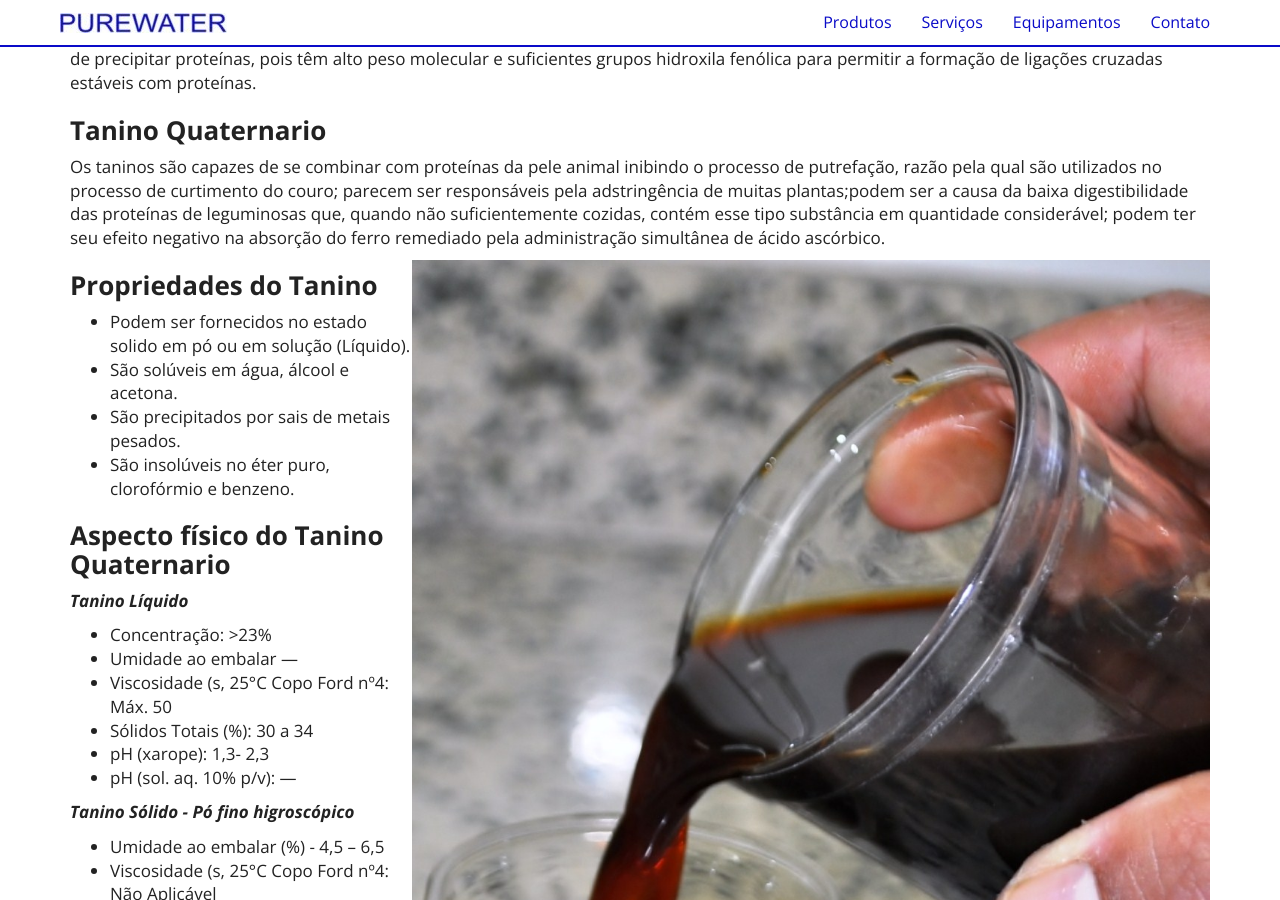
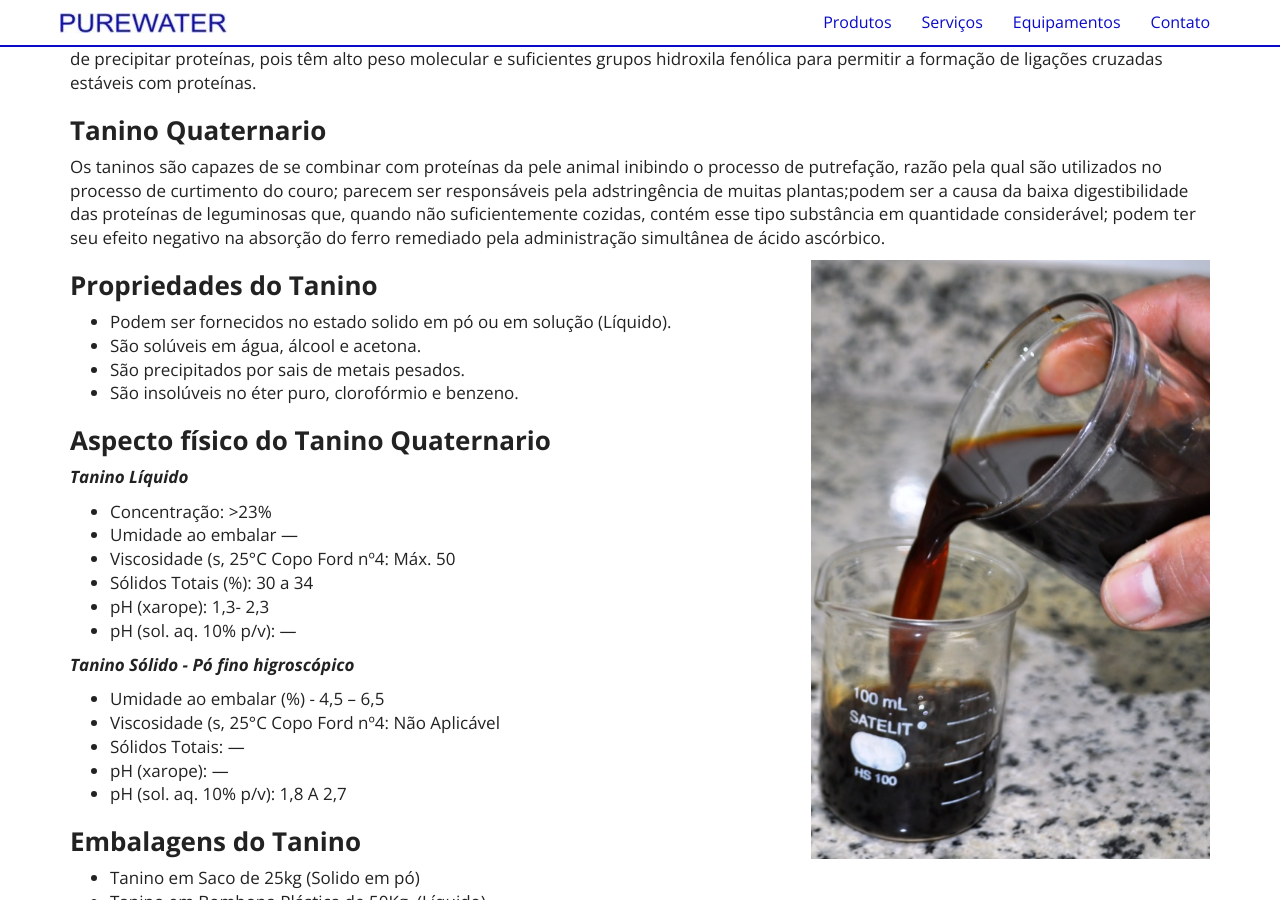
Before and after one commit to purewaterefluentes/purewaterefluentes.github.io, a Jekyll site: the page built from produtos/tanino-vegetal.md, in a window 1280 px wide and 900 px high, scrolled down 756 px. Built offline with Jekyll 4.4.1, drawn with Linux system fonts in a browser that asks for light colours; nearby versions of some CDN libraries; library files that are not in the unit come from our copies.

Commit message:
Update tanino-vegetal.md

```diff
--- a/produtos/tanino-vegetal.md
+++ b/produtos/tanino-vegetal.md
@@ -27,7 +27,7 @@
 parecem ser responsáveis pela adstringência de muitas plantas;podem ser a causa da baixa digestibilidade das proteínas de leguminosas que, quando não suficientemente cozidas, contém esse tipo substância em quantidade considerável;
 podem ter seu efeito negativo na absorção do ferro remediado pela administração simultânea de ácido ascórbico.
 
-<img class="img-responsive pull-right" style="max-width: 70%;" src="../../website/images/pequeno/AQUAFLOC-SL TAN.JPG" alt="Tanino Vegetal Quaternário">
+<img class="img-responsive pull-right" style="max-width: 35%;" src="../../website/images/pequeno/AQUAFLOC-SL TAN.JPG" alt="Tanino Vegetal Quaternário">
 
 ### **Propriedades do Tanino**
 
```
